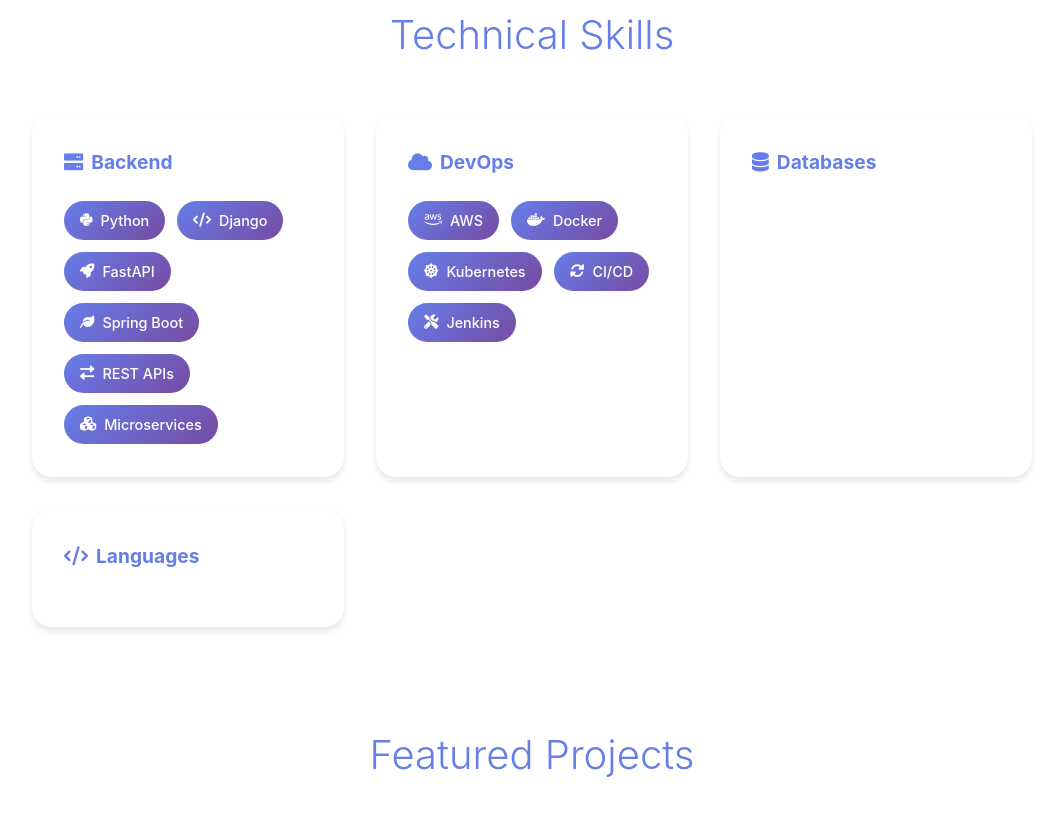
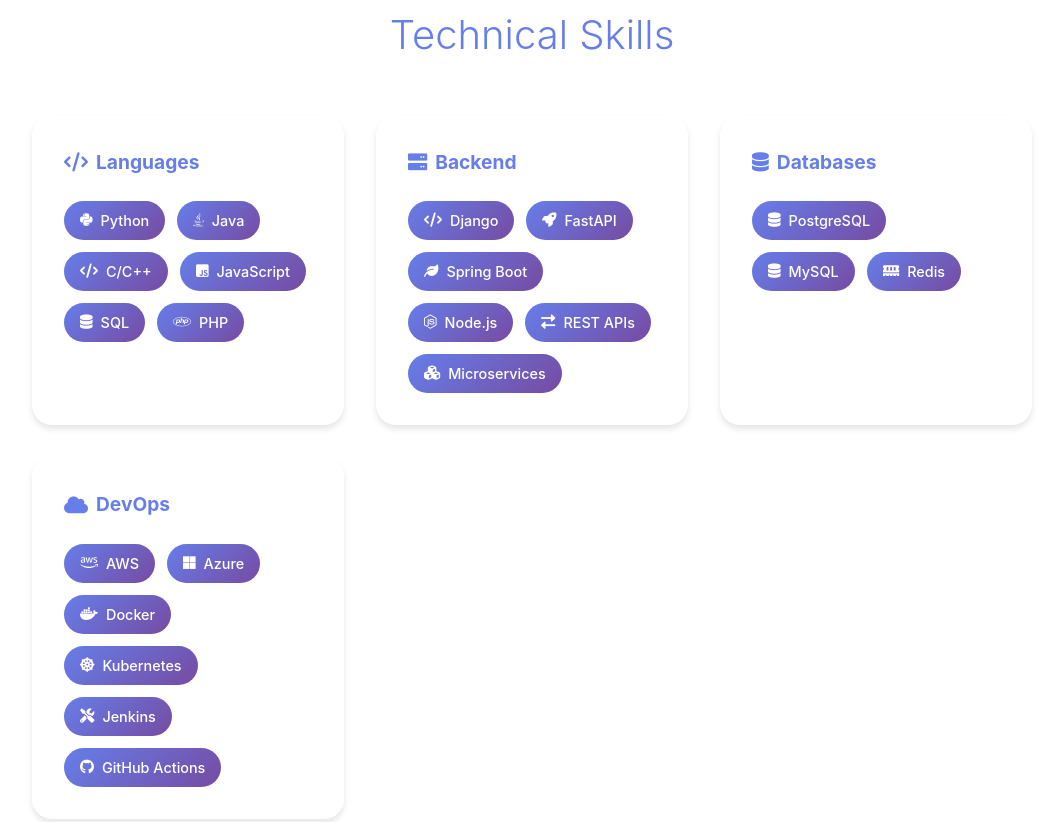
Before and after one commit to jeevan060402/portfolio-website, a plain HTML site: page index.html in a window 1280 px wide. Shown: the part 3388-4210 px from the top of the page, without its empty margins (108-1171 px from the left). Drawn offline with Linux system fonts and the light colour scheme.

Commit message:
Refactor skills section: update skill categories and enhance layout; add new languages and devops skills

```diff
--- a/assets/css/timeline.css
+++ b/assets/css/timeline.css
@@ -422,7 +422,7 @@ body {
     max-width: 1000px;
     margin: 0 auto;
     display: grid;
-    grid-template-columns: repeat(auto-fit, minmax(300px, 1fr));
+    grid-template-columns: repeat(auto-fit, minmax(280px, 1fr));
     gap: 2rem;
 }
 
@@ -432,6 +432,9 @@ body {
     border-radius: 20px;
     box-shadow: var(--shadow);
     transition: all 0.3s ease;
+    height: 100%;
+    display: flex;
+    flex-direction: column;
 }
 
 .skill-category:hover {
@@ -446,12 +449,15 @@ body {
     display: flex;
     align-items: center;
     gap: 0.5rem;
+    flex-shrink: 0;
 }
 
 .skill-tags {
     display: flex;
     flex-wrap: wrap;
     gap: 0.75rem;
+    flex: 1;
+    align-content: flex-start;
 }
 
 .skill-tag {
@@ -467,6 +473,7 @@ body {
     transition: all 0.3s ease;
     transform: scale(0);
     animation: popIn 0.4s ease forwards;
+    white-space: nowrap;
 }
 
 .skill-tag:hover {
--- a/assets/js/data.js
+++ b/assets/js/data.js
@@ -9,31 +9,34 @@ const portfolioData = {
     },
 
     skills: {
+        languages: [
+            { name: "Python", icon: "fab fa-python" },
+            { name: "Java", icon: "fab fa-java" },
+            { name: "C/C++", icon: "fas fa-code" },
+            { name: "JavaScript", icon: "fab fa-js-square" },
+            { name: "SQL", icon: "fas fa-database" },
+            { name: "PHP", icon: "fab fa-php" }
+        ],
         backend: [
-            { name: "Python", icon: "fab fa-python" },
             { name: "Django", icon: "fas fa-code" },
             { name: "FastAPI", icon: "fas fa-rocket" },
             { name: "Spring Boot", icon: "fas fa-leaf" },
+            { name: "Node.js", icon: "fab fa-node-js" },
             { name: "REST APIs", icon: "fas fa-exchange-alt" },
             { name: "Microservices", icon: "fas fa-cubes" }
-        ],
-        devops: [
-            { name: "AWS", icon: "fab fa-aws" },
-            { name: "Docker", icon: "fab fa-docker" },
-            { name: "Kubernetes", icon: "fas fa-dharmachakra" },
-            { name: "CI/CD", icon: "fas fa-sync-alt" },
-            { name: "Jenkins", icon: "fas fa-tools" }
         ],
         databases: [
             { name: "PostgreSQL", icon: "fas fa-database" },
             { name: "MySQL", icon: "fas fa-database" },
-            { name: "SQL", icon: "fas fa-search" }
+            { name: "Redis", icon: "fas fa-memory" }
         ],
-        languages: [
-            { name: "Java", icon: "fab fa-java" },
-            { name: "JavaScript", icon: "fab fa-js-square" },
-            { name: "PHP", icon: "fab fa-php" },
-            { name: "C/C++", icon: "fas fa-code" }
+        devops: [
+            { name: "AWS", icon: "fab fa-aws" },
+            { name: "Azure", icon: "fab fa-microsoft" },
+            { name: "Docker", icon: "fab fa-docker" },
+            { name: "Kubernetes", icon: "fas fa-dharmachakra" },
+            { name: "Jenkins", icon: "fas fa-tools" },
+            { name: "GitHub Actions", icon: "fab fa-github" }
         ]
     },
 
--- a/assets/js/timeline.js
+++ b/assets/js/timeline.js
@@ -131,11 +131,17 @@ document.addEventListener('DOMContentLoaded', function() {
     }
 
     // Populate bento grid skills
-    const skillCategories = ['backend', 'devops', 'databases', 'languages'];
+    const skillCategories = [
+        { key: 'languages', containerId: 'languagesSkills' },
+        { key: 'backend', containerId: 'backendSkills' },
+        { key: 'databases', containerId: 'databasesSkills' },
+        { key: 'devops', containerId: 'devopsSkills' }
+    ];
+
     skillCategories.forEach(category => {
-        const container = document.getElementById(`${category}Skills`);
-        if (container && portfolioData.skills[category]) {
-            portfolioData.skills[category].forEach((skill, index) => {
+        const container = document.getElementById(category.containerId);
+        if (container && portfolioData.skills[category.key]) {
+            portfolioData.skills[category.key].forEach((skill, index) => {
                 const tag = document.createElement('div');
                 tag.className = 'skill-tag';
                 tag.style.animationDelay = `${index * 0.1}s`;
--- a/index.html
+++ b/index.html
@@ -89,20 +89,20 @@
             <h2 class="section-title">Technical Skills</h2>
             <div class="skills-bento" id="skillsBento">
                 <div class="skill-category">
+                    <h3><i class="fas fa-code"></i> Languages</h3>
+                    <div class="skill-tags" id="languagesSkills"></div>
+                </div>
+                <div class="skill-category">
                     <h3><i class="fas fa-server"></i> Backend</h3>
                     <div class="skill-tags" id="backendSkills"></div>
                 </div>
                 <div class="skill-category">
+                    <h3><i class="fas fa-database"></i> Databases</h3>
+                    <div class="skill-tags" id="databasesSkills"></div>
+                </div>
+                <div class="skill-category">
                     <h3><i class="fas fa-cloud"></i> DevOps</h3>
                     <div class="skill-tags" id="devopsSkills"></div>
-                </div>
-                <div class="skill-category">
-                    <h3><i class="fas fa-database"></i> Databases</h3>
-                    <div class="skill-tags" id="databaseSkills"></div>
-                </div>
-                <div class="skill-category">
-                    <h3><i class="fas fa-code"></i> Languages</h3>
-                    <div class="skill-tags" id="languageSkills"></div>
                 </div>
             </div>
         </section>
```
Also changed, not shown: 2 other files.
